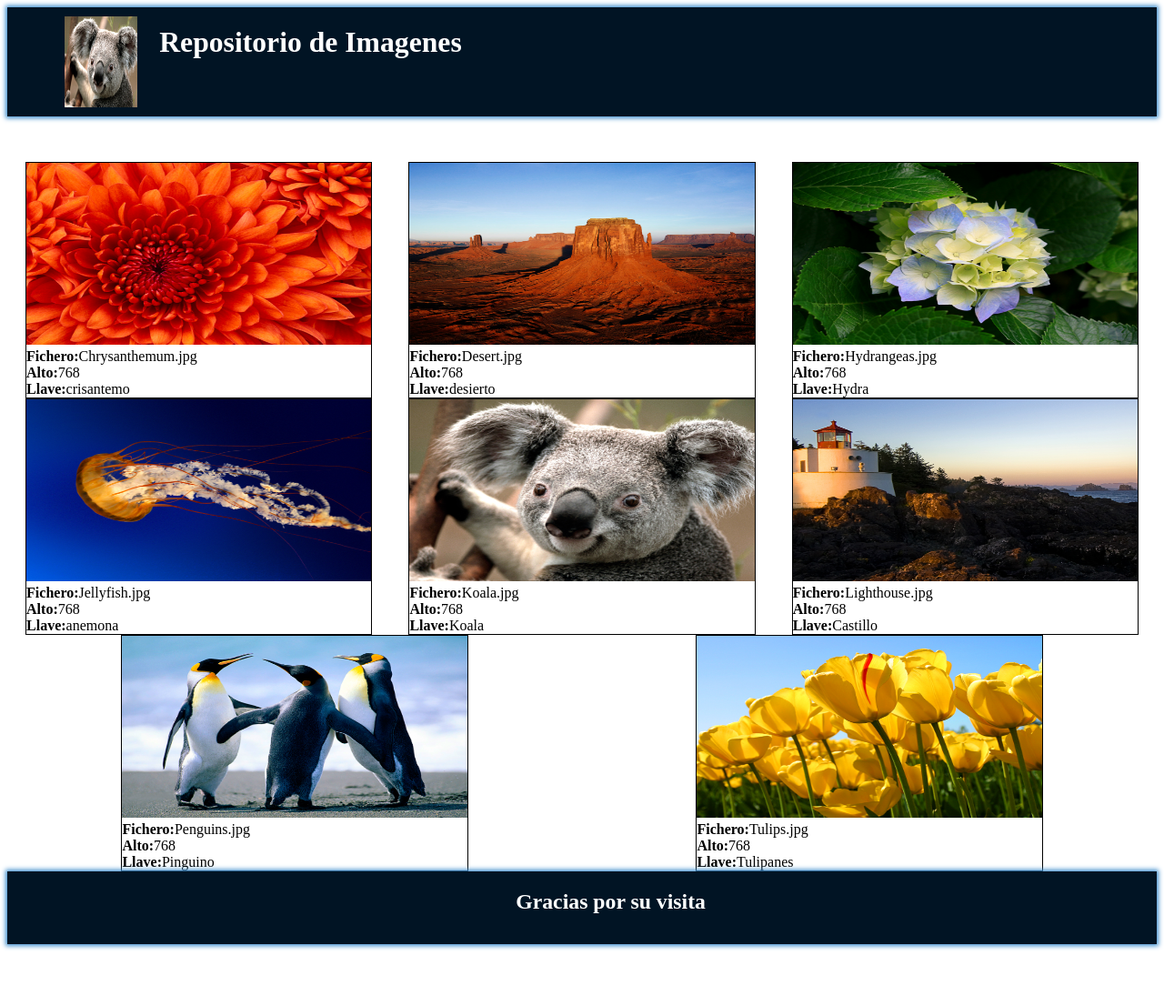
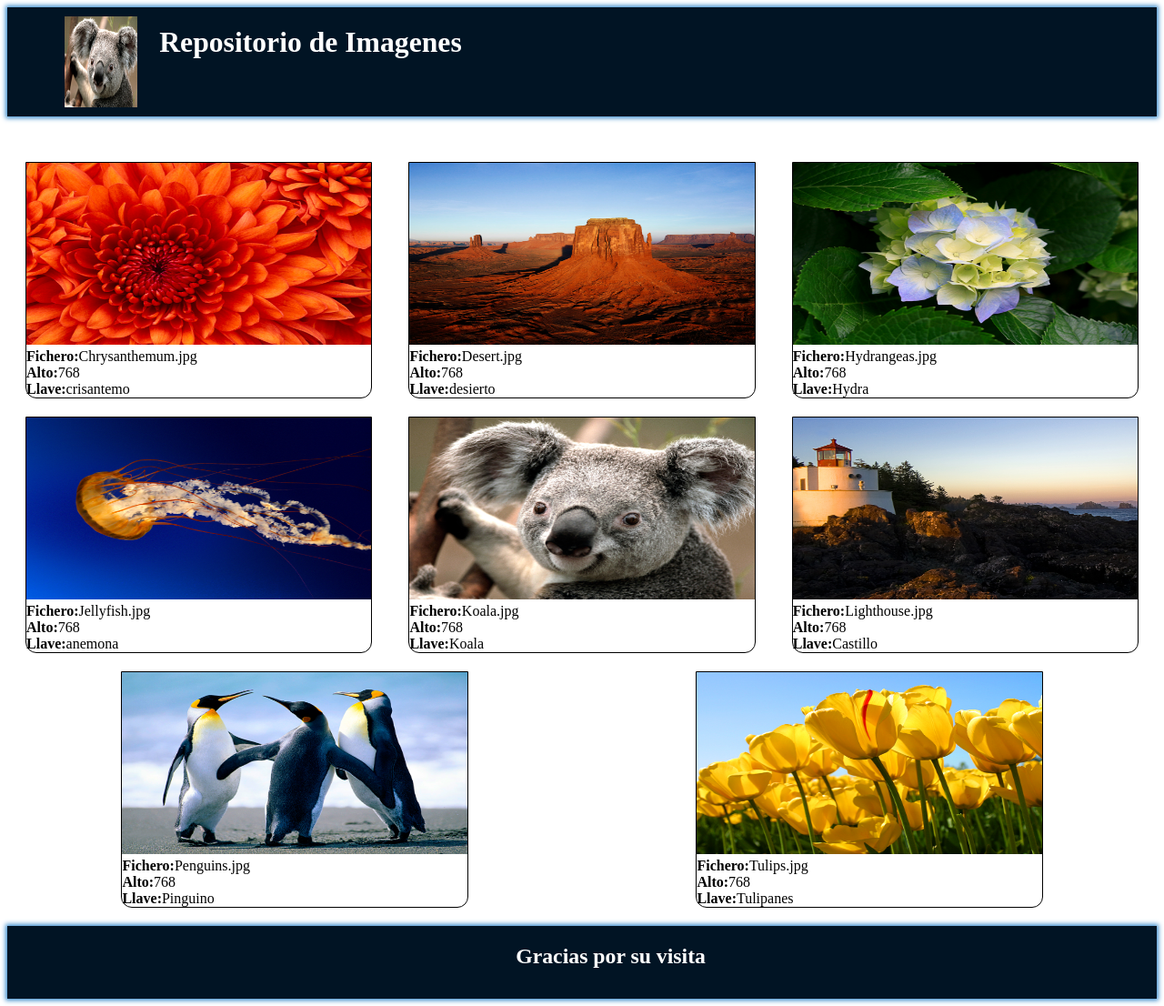
Before and after one commit to AlejoBlancoCruz/fotometadatos, a PHP site: page / in a window 1280 px wide. Shown: the whole page at 91% size. Before the commit the page ends 1044 px from the top, so only its background shows below. Run offline with PHP 8.4, Linux system fonts and the light colour scheme.

Commit message:
cambio en index.css

```diff
--- a/index.css
+++ b/index.css
@@ -4,11 +4,14 @@
     justify-content: space-around;
     flex-wrap: wrap;
     margin-top: 50px;
+
 }
 .tarjetas{
     width: 30%;
     height: 30%;
     border: 1px solid black;
+    border-radius: 0px 0px 12px 12px;
+    margin-bottom: 20px;
 }
 .foto{
     width: 100%;
```
